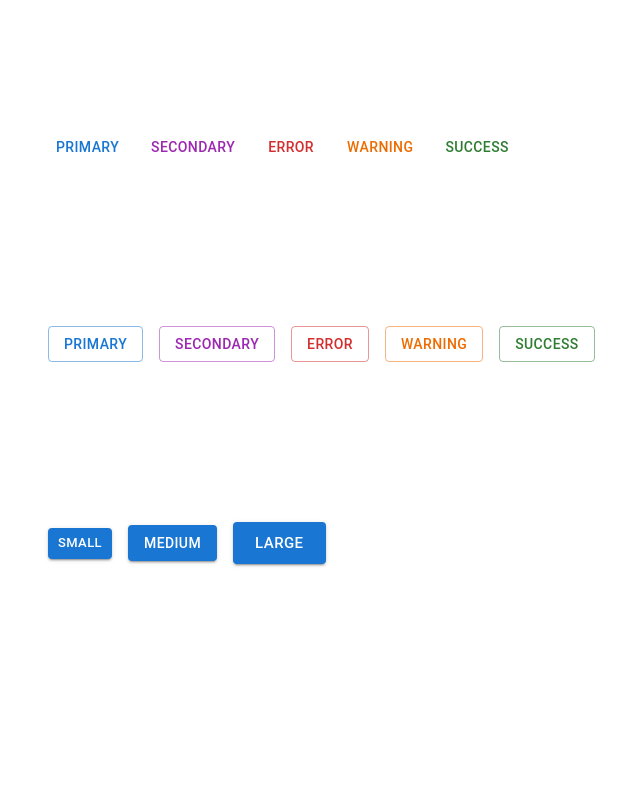
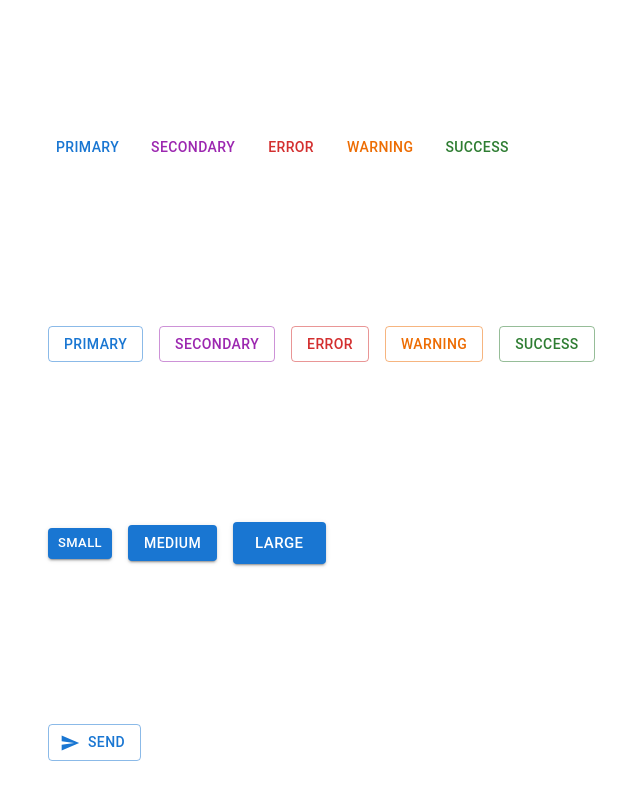
Before and after one commit to amerigirl/react-mui-demo, a React (Create React App) app: page / in a window 1280 px wide. Shown: the part 328-1128 px from the top of the page, without its empty margins (16-656 px from the left). Before the commit the page ends 956 px from the top, so only its background shows below. Built offline with nearby package versions, Linux system fonts and the light colour scheme.

Commit message:
working with material icons

```diff
--- a/package.json
+++ b/package.json
@@ -4,7 +4,7 @@
   "private": true,
   "dependencies": {
     "@emotion/react": "^11.14.0",
-    "@emotion/styled": "^11.14.0",
+    "@mui/icons-material": "^6.4.3",
     "@mui/material": "^6.4.3",
     "cra-template-typescript": "1.2.0",
     "react": "^19.0.0",
--- a/src/Components/MuiButton.tsx
+++ b/src/Components/MuiButton.tsx
@@ -1,5 +1,6 @@
 import React from "react";
 import { Stack, Button } from "@mui/material";
+import SendIcon from "@mui/icons-material/Send";
 
 const MuiButton = () => {
   return (
@@ -75,6 +76,14 @@ const MuiButton = () => {
           Large
         </Button>
       </Stack>
+       <Stack className="App" spacing={2} direction="row">
+        <Button variant="outlined" startIcon={<SendIcon />}>
+          Send
+        </Button>
+        {/* <Button variant="contained" endIcon={<SendIcon />}>
+          Send
+        </Button> */}
+      </Stack>
     </Stack>
   );
 };
```
Also changed, not shown: 1 other file (tests, documents, lock files or other folders).
